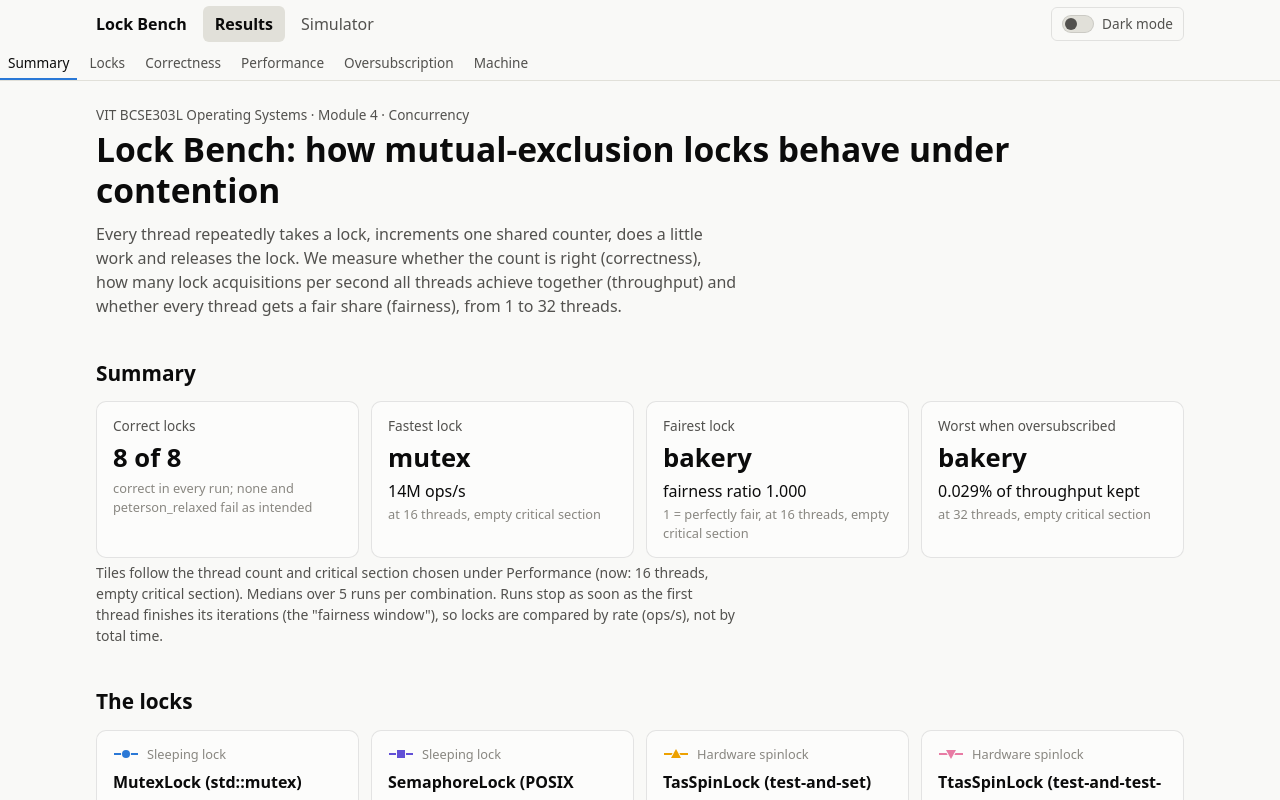
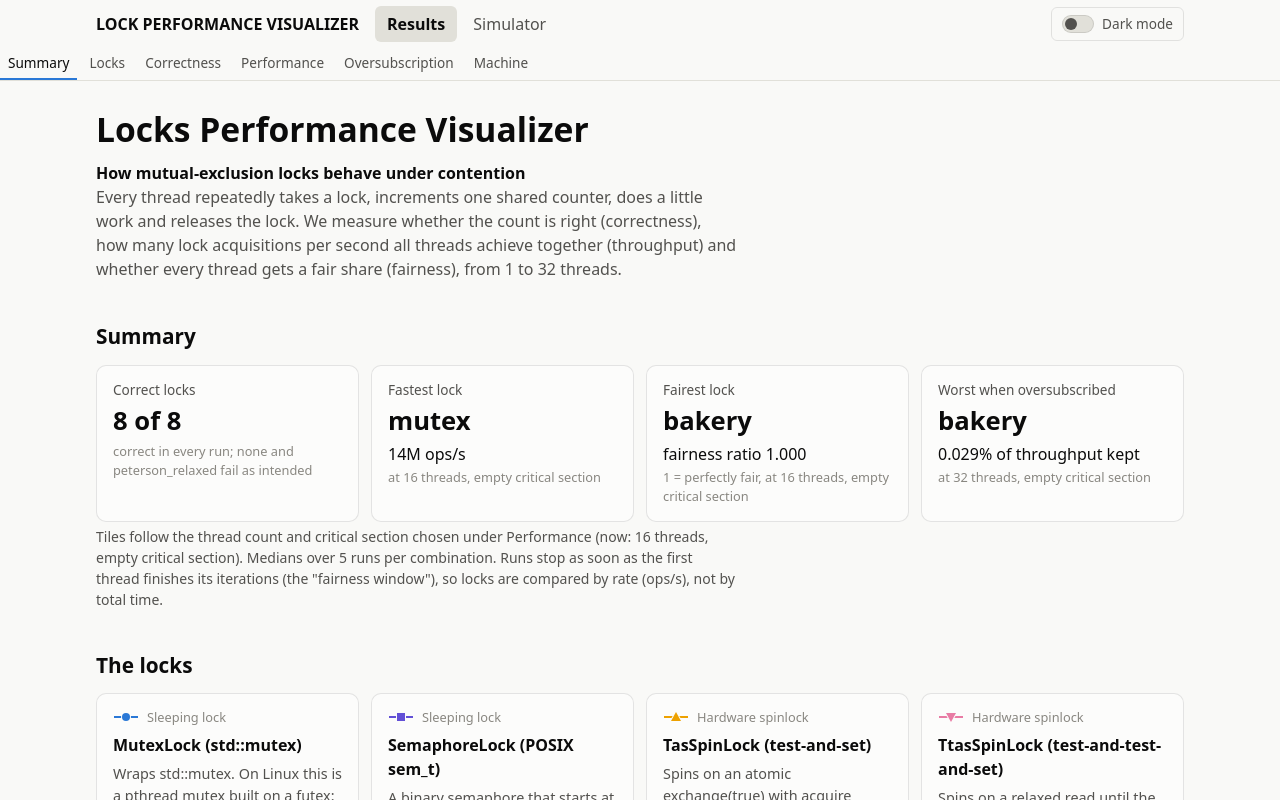
Before and after one commit to saanvi-singhal/LocksPerformanceVisualizer, a React (Vite) app in the folder frontend/: page / in a window 1280 px wide. Shown: the top 800 px of the page. Built offline with nearby package versions, Linux system fonts and the light colour scheme.

Commit message:
FIX:minor UI tweaks

```diff
--- a/frontend/index.html
+++ b/frontend/index.html
@@ -3,7 +3,7 @@
   <head>
     <meta charset="UTF-8" />
     <meta name="viewport" content="width=device-width, initial-scale=1.0" />
-    <title>Lock Bench Results</title>
+    <title>Lock Performance Visualizer Results</title>
   </head>
   <body>
     <div id="root"></div>
--- a/frontend/package.json
+++ b/frontend/package.json
@@ -2,7 +2,7 @@
 	"name": "lock-bench-dashboard",
 	"private": true,
 	"version": "1.0.0",
-  "description": "Local dashboard for the lock-bench results (VIT BCSE303L, Module 4)",
+	"description": "Local dashboard for the lock-bench results ",
 	"type": "module",
 	"scripts": {
 		"dev": "vite",
--- a/frontend/src/components/NavBar.jsx
+++ b/frontend/src/components/NavBar.jsx
@@ -49,7 +49,7 @@ export function NavBar({ tabs, activeTab, sections, right, notice }) {
   return (
     <nav className="navbar" aria-label="Main">
       <div className="navbar-row">
-        <span className="navbar-brand">Lock Bench</span>
+        <span className="navbar-brand">LOCK PERFORMANCE VISUALIZER</span>
         <ul className="navbar-tabs">
           {tabs.map((tab) => (
             <li key={tab.id}>
--- a/frontend/src/views/ResultsView.jsx
+++ b/frontend/src/views/ResultsView.jsx
@@ -184,8 +184,8 @@ export function ResultsView({ themeName, nav, params }) {
     <NavBar {...nav} sections={RESULTS_SECTIONS} />
     <main className="page">
       <header className="hero">
-        <p className="eyebrow">VIT BCSE303L Operating Systems · Module 4 · Concurrency</p>
-        <h1>Lock Bench: how mutual-exclusion locks behave under contention</h1>
+        <h1>Locks Performance Visualizer</h1>
+        <h3>How mutual-exclusion locks behave under contention</h3>
         <p className="lede">
           Every thread repeatedly takes a lock, increments one shared counter, does a little
           work and releases the lock. We measure whether the count is right (correctness), how many
```
Also changed, not shown: 3 other files (tests, documents, lock files or other folders). Lines whose indentation alone changed are shown as unchanged.
